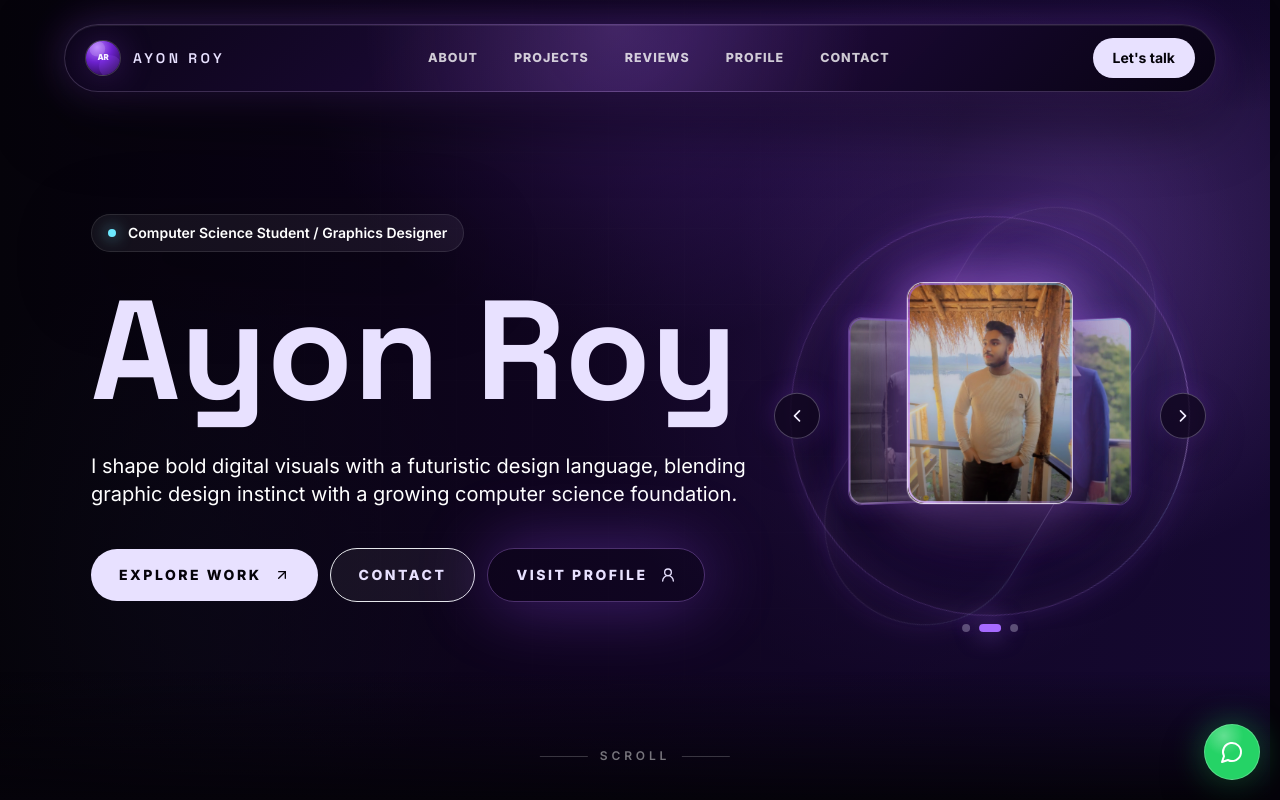
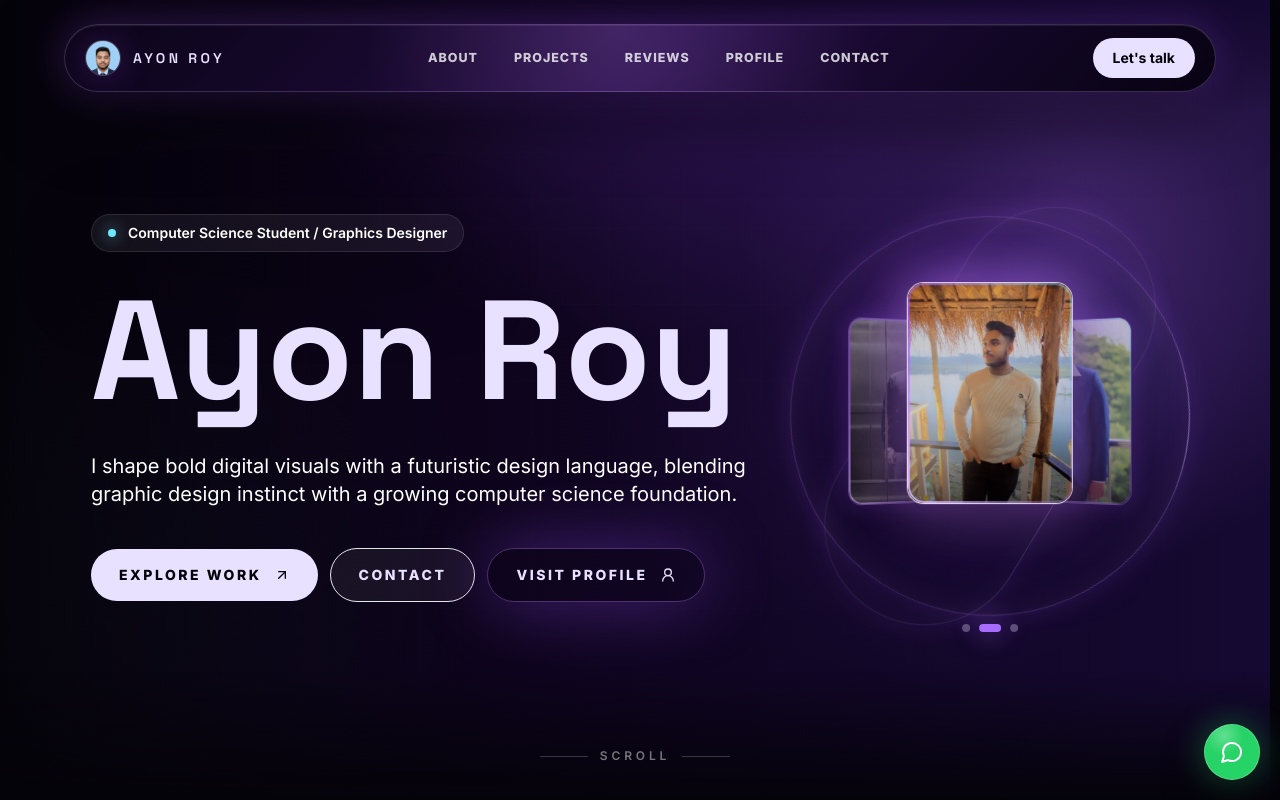
Before and after one commit to coderAyon/portfolio, a React (Vite) app: page / in a window 1280 px wide. Shown: the top 800 px of the page. Built offline with nearby package versions, Linux system fonts and the light colour scheme.

Commit message:
profile photo added

```diff
--- a/src/App.jsx
+++ b/src/App.jsx
@@ -4,8 +4,6 @@ import { AnimatePresence, motion, useScroll, useSpring, useTransform } from "fra
 import {
   ArrowUpRight,
   BookOpen,
-  ChevronLeft,
-  ChevronRight,
   Code2,
   Download,
   ExternalLink,
@@ -290,6 +288,7 @@ const graphicsWorkTypes = [
 ];
 
 const cvAssetUrl = assetHref("profile/ayon-roy-cv.pdf");
+const profilePhotoUrl = assetHref("profile/ayon-roy-profile.jpg?v=20260625");
 
 const defaultProfile = {
   name: "Ayon Roy",
@@ -302,7 +301,7 @@ const defaultProfile = {
   academicFocus: "Graphics design, web interfaces, creative technology, and portfolio projects",
   academicStatus: "Learning, building, and preparing stronger client-ready case studies",
   bio: "I create futuristic visual identities and interactive portfolio experiences with a growing computer science foundation.",
-  photoUrl: assetHref("profile/ayon-roy-profile.svg"),
+  photoUrl: profilePhotoUrl,
   photoDataUrl: "",
 };
 
@@ -542,13 +541,6 @@ function HeroCoverflow({ className = "" }) {
           );
         })}
       </div>
-
-      <button type="button" className="hero-coverflow-arrow hero-coverflow-arrow-left" aria-label="Previous photo" onClick={() => goTo(activeIndex - 1)}>
-        <ChevronLeft className="h-5 w-5" />
-      </button>
-      <button type="button" className="hero-coverflow-arrow hero-coverflow-arrow-right" aria-label="Next photo" onClick={() => goTo(activeIndex + 1)}>
-        <ChevronRight className="h-5 w-5" />
-      </button>
 
       <div className="hero-coverflow-dots" aria-label="Photo carousel navigation">
         {heroCoverPhotos.map((photo, index) => (
--- a/src/index.css
+++ b/src/index.css
@@ -231,37 +231,6 @@ body {
     linear-gradient(110deg, transparent 8%, rgba(255, 255, 255, 0.16) 42%, transparent 58%),
     linear-gradient(180deg, transparent 62%, rgba(5, 3, 10, 0.72));
   opacity: 0.62;
-}
-
-.hero-coverflow-arrow {
-  position: absolute;
-  top: 50%;
-  z-index: 28;
-  display: grid;
-  height: 2.9rem;
-  width: 2.9rem;
-  place-items: center;
-  border: 1px solid rgba(232, 225, 255, 0.28);
-  border-radius: 999px;
-  background: rgba(16, 7, 31, 0.82);
-  color: #f2edff;
-  box-shadow: 0 16px 38px rgba(0, 0, 0, 0.34), 0 0 28px rgba(155, 77, 255, 0.22);
-  translate: 0 -50%;
-  transition: transform 180ms ease, border-color 180ms ease, background 180ms ease;
-}
-
-.hero-coverflow-arrow:hover {
-  transform: translateY(-2px);
-  border-color: rgba(232, 225, 255, 0.7);
-  background: rgba(89, 38, 174, 0.74);
-}
-
-.hero-coverflow-arrow-left {
-  left: 0;
-}
-
-.hero-coverflow-arrow-right {
-  right: 0;
 }
 
 .hero-coverflow-dots {
@@ -1703,12 +1672,6 @@ body {
     width: clamp(6.9rem, 34vw, 8.1rem);
   }
 
-  .hero-coverflow-mobile .hero-coverflow-arrow {
-    height: 2.7rem;
-    width: 2.7rem;
-    background: rgba(16, 7, 31, 0.92);
-  }
-
   .hero-coverflow-mobile .hero-coverflow-dots {
     bottom: 0.65rem;
   }
```
Also changed, not shown: public/profile/ayon-roy-profile.jpg (added).
